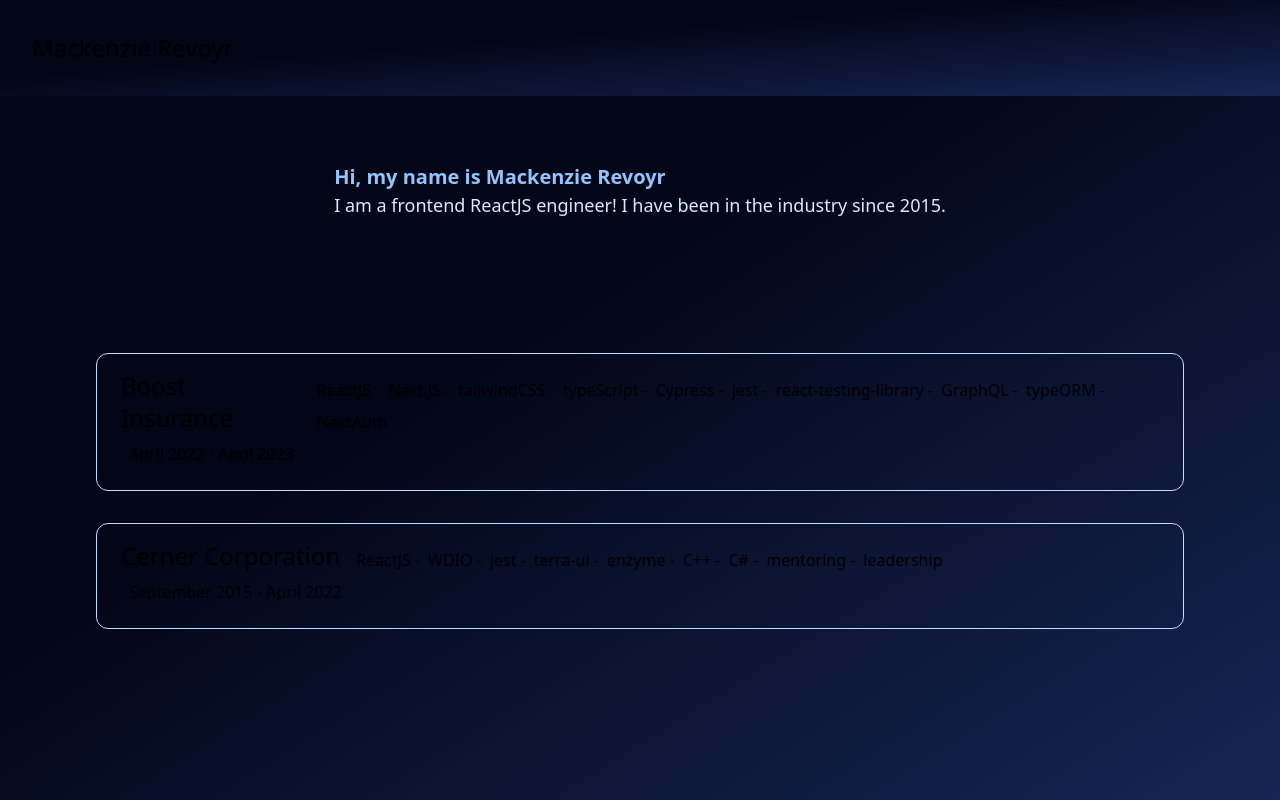
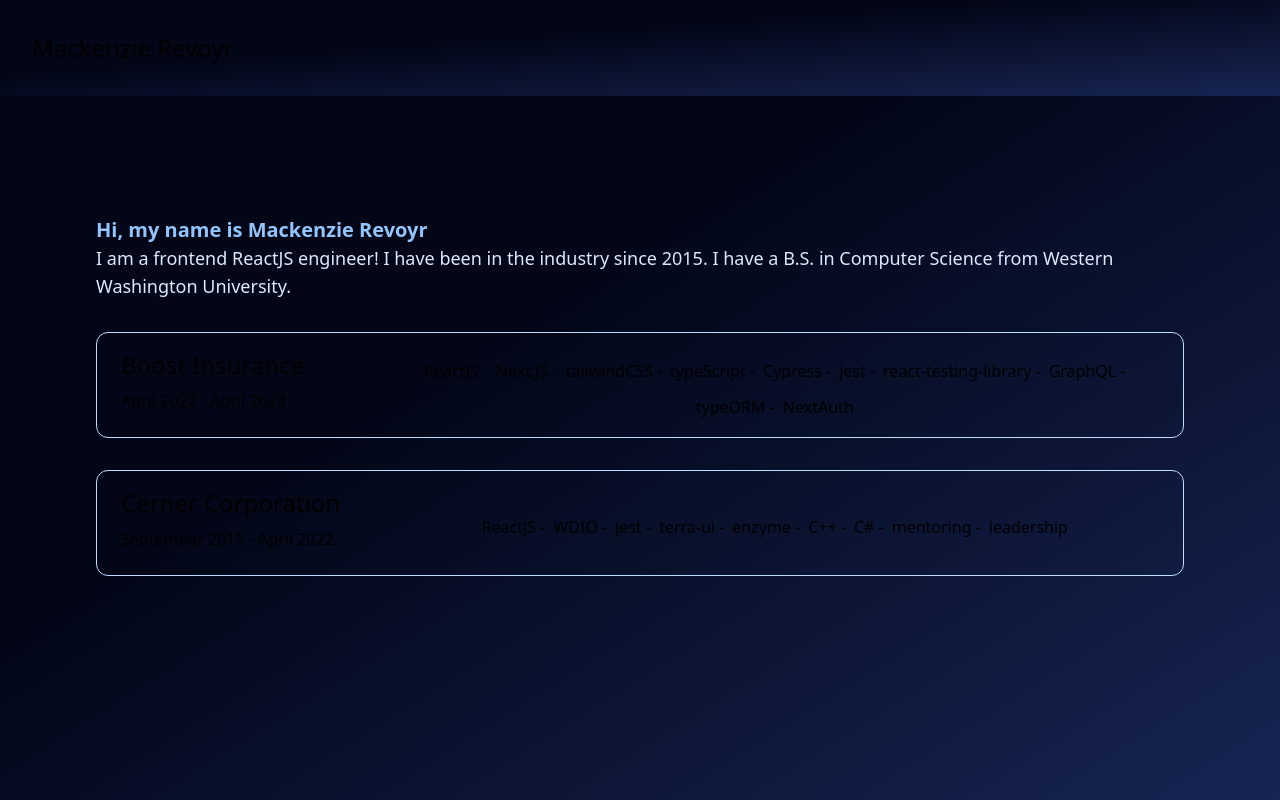
Before and after one commit to revoyrm/portfolio, a Next.js app: page / in a window 1280 px wide. Built offline with nearby package versions, Linux system fonts and the light colour scheme.

Commit message:
experience

```diff
--- a/src/components/jobHistoryItem.tsx
+++ b/src/components/jobHistoryItem.tsx
@@ -23,17 +23,19 @@
       onClick={handleClick}
       key={company}
     >
-      <div className="flex pl-2">
-        <div className="text-2xl pr-4">{company}</div>
-        <ul className="flex gap-x-2 flex-wrap">
+      <div className="flex pl-2 md:flex-row flex-col">
+        <div className="pr-4 md:w-1/3 xl:w-1/4 w-full flex sm:flex-row flex-col items-center justify-center md:inline-block">
+          <p className="text-2xl md:pr-4">{company}</p>
+          <p className="py-2">{`${startDate} - ${endDate}`}</p>
+        </div>
+        <ul className="flex gap-x-2 flex-wrap items-center justify-center md:2/3 xl:w-3/4 md:w-full md:pt-0 pt-2">
           {skills.map((skill, i) => (
             <li className="pt-2" key={`${company}-${skill}`}>{`${skill}   ${
-              i < skills.length - 1 ? "           -" : ""
+              i < skills.length - 1 ? " -" : ""
             }`}</li>
           ))}
         </ul>
       </div>
-      <p className="py-2 pl-4">{`${startDate} - ${endDate}`}</p>
       <Collapse isOpened={open}>
         <hr className="my-4 mx-1 bg-blue-200 border-0 h-px" />
         <ul className="flex flex-col gap-y-2 list-disc pl-8">
--- a/src/pages/index.tsx
+++ b/src/pages/index.tsx
@@ -6,14 +6,15 @@
 
 export default function Home() {
   return (
-    <main className="flex min-h-screen flex-col items-center bg-gradient-to-br from-slate-950 from-40% to-blue-950 justify-around p-24">
-      <div>
+    <main className="flex min-h-screen flex-col items-center bg-gradient-to-br from-slate-950 from-40% to-blue-950 justify-center sm:p-24 p-4">
+      <div className="pb-8">
         <h2 className="text-xl text-blue-300 font-bold">
           Hi, my name is Mackenzie Revoyr
         </h2>
         <p className="text-lg text-blue-100">
           I am a frontend ReactJS engineer! I have been in the industry since
-          2015.
+          2015. I have a B.S. in Computer Science from Western Washington
+          University.
         </p>
       </div>
       <JobHistory />
```
Also changed, not shown: 1 other file (tests, documents, lock files or other folders).
